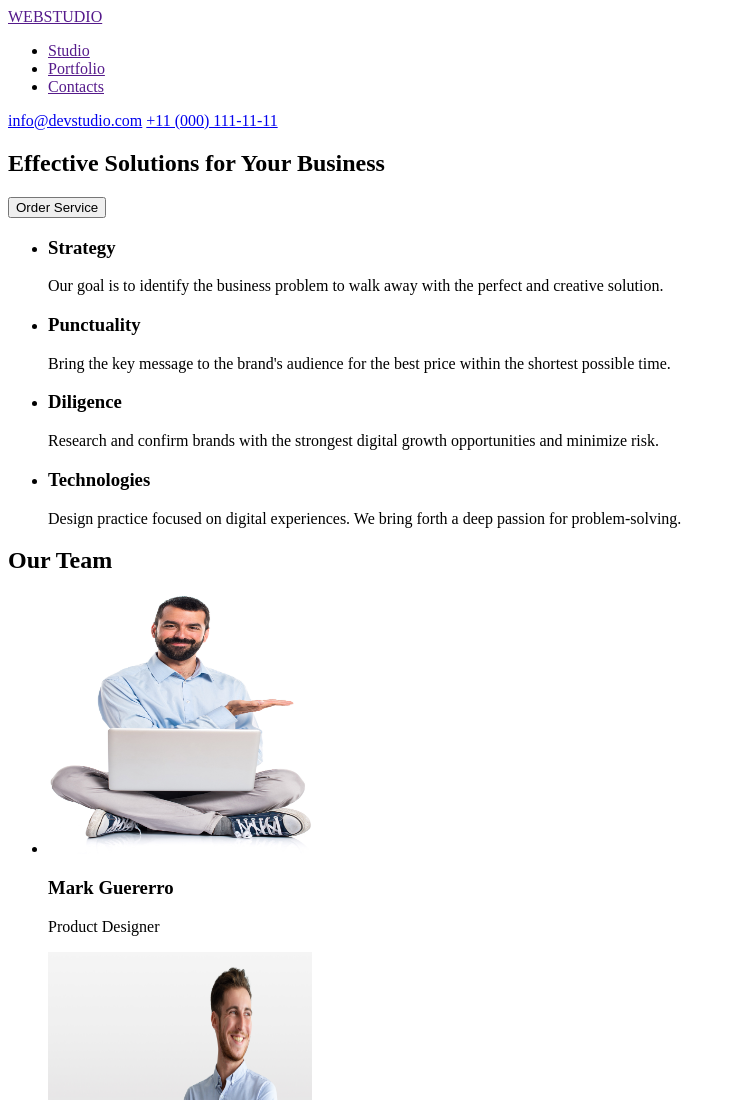
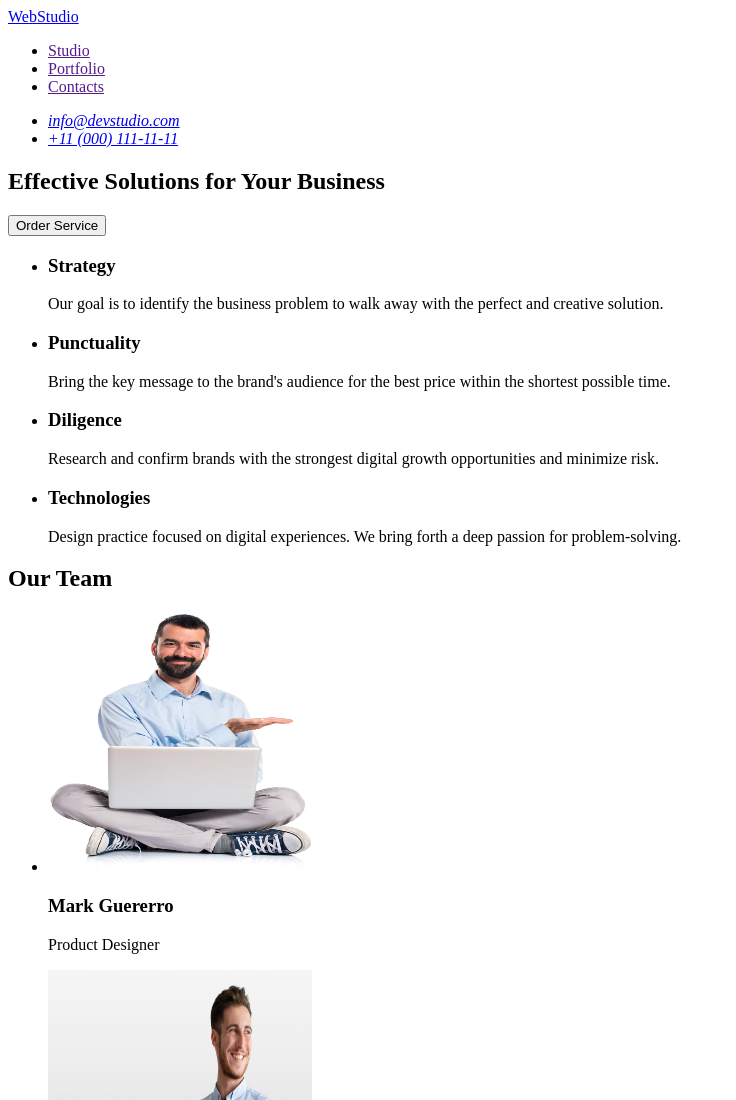
Before and after one commit to yehydny/goit-markup-hw-01, a plain HTML site: page index.html in a window 1280 px wide. Shown: the top 1100 px of the page, without its empty margins (0-736 px from the left). Drawn offline with Linux system fonts and the light colour scheme.

Commit message:
add some changes to header

```diff
--- a/index.html
+++ b/index.html
@@ -8,19 +8,23 @@
   <body>
     <header>
       <div>
-        <a href="">WEBSTUDIO</a>
-
         <!--Меню навігації-->
         <nav>
+          <a href="./index.html">WebStudio</a>
+
           <ul>
             <li><a href="">Studio</a></li>
             <li><a href="">Portfolio</a></li>
             <li><a href="">Contacts</a></li>
           </ul>
-          <!--Контактна інформація проте лінками із правильними тегами-->
-          <a href="mailto:info@devstudio.com">info@devstudio.com</a>
-          <a href="tel:+110001111111">+11 (000) 111-11-11</a>
         </nav>
+
+        <address>
+          <ul>
+            <li><a href="mailto:info@devstudio.com">info@devstudio.com</a></li>
+            <li><a href="tel:+110001111111">+11 (000) 111-11-11</a></li>
+          </ul>
+        </address>
       </div>
     </header>
 
```
Also changed, not shown: 1 other file.
